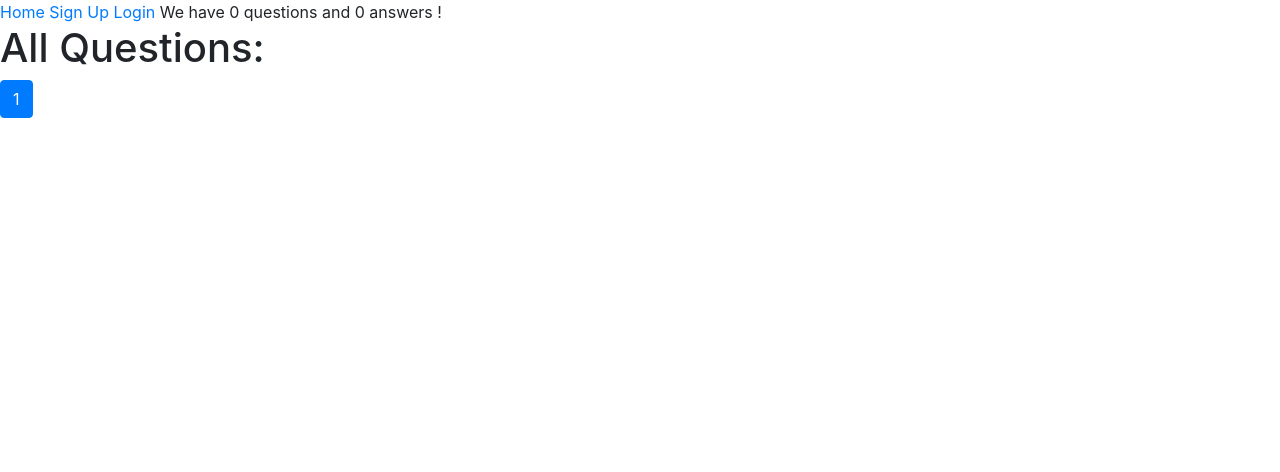
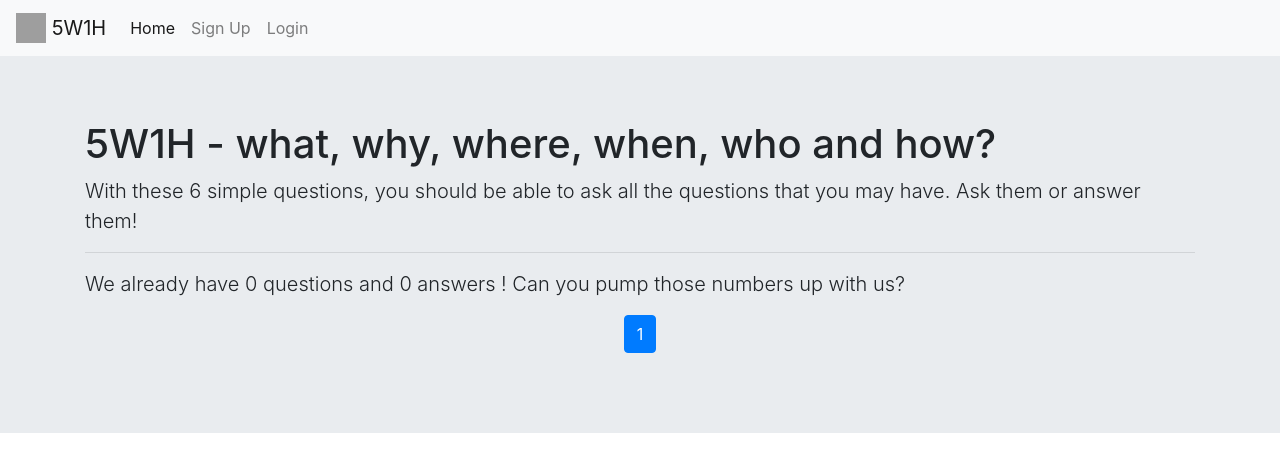
Before and after one commit to m-niemiec/5w1h, a Django app: page / in a window 1280 px wide. Shown: the top 472 px of the page. Run offline with Django 3.2, Linux system fonts and the light colour scheme; data that the repository does not hold is empty; parts of the project's set-up code (start-up, migrations or seed data) failed here and were passed over; some libraries are stand-ins or nearby versions; grey boxes are pictures that could not be loaded.

Commit message:
First part of styling home page with bootstrap.

```diff
--- a/main/templates/main/base.html
+++ b/main/templates/main/base.html
@@ -9,23 +9,43 @@
     <title>5W1H</title>
 </head>
 <body>
-<a href="{% url 'home' %}">Home</a>
-{% if user.is_authenticated %}
-    <a href="{% url 'dashboard' %}">Dashboard</a>
-    <a href="{% url 'askaquestion' %}">Ask a Question!</a>
-    Logged In as {{ user.username }}
-    <form action="{% url 'logoutuser' %}" method="POST">
-    {% csrf_token %}
-    <button type="submit">Log Out</button>
-    </form>
-{% else %}
-    <a href="{% url 'signupuser' %}">Sign Up</a>
-    <a href="{% url 'loginuser' %}">Login</a>
-{% endif %}
-{% block content %}{% endblock %}
 
+<nav class="navbar navbar-expand-lg navbar-light bg-light">
+  <a class="navbar-brand" href="{% url 'home' %}">
+    <img src="/docs/4.4/assets/brand/bootstrap-solid.svg" width="30" height="30" class="d-inline-block align-top" alt="">
+    5W1H
+  </a>
+
+  <button class="navbar-toggler" type="button" data-toggle="collapse" data-target="#navbarNavAltMarkup" aria-controls="navbarNavAltMarkup" aria-expanded="false" aria-label="Toggle navigation">
+    <span class="navbar-toggler-icon"></span>
+  </button>
+  <div class="collapse navbar-collapse" id="navbarNavAltMarkup">
+    <div class="navbar-nav">
+        <a class="nav-item nav-link active" href="{% url 'home' %}">Home <span class="sr-only">(current)</span></a>
+        {% if user.is_authenticated %}
+            <a class="nav-item nav-link" href="{% url 'dashboard' %}">Dashboard</a>
+            <a class="nav-item nav-link" href="{% url 'askaquestion' %}">Ask a Question! | </a>
+            <span class="navbar-text">
+            Logged in as {{ user.username }}
+                </span>
+            <form class="form-inline my-2 my-lg-0" action="{% url 'logoutuser' %}" method="POST">
+            {% csrf_token %}
+            <button type="submit" class="btn btn-warning">Log Out</button>
+            </form>
+        {% else %}
+            <a class="nav-item nav-link" href="{% url 'signupuser' %}">Sign Up</a>
+            <a class="nav-item nav-link" href="{% url 'loginuser' %}">Login</a>
+        {% endif %}
+    </div>
+  </div>
+</nav>
+<div class="jumbotron jumbotron-fluid">
+  <div class="container">
 {% include 'main/partials/messages_section.html' %}
 
+{% block content %}{% endblock %}
+  </div>
+</div>
 <script type="text/javascript">
     $(document).ready(function(event){
         $(document).on('click', '#voteup', function(event){
--- a/main/templates/main/home.html
+++ b/main/templates/main/home.html
@@ -8,31 +8,41 @@
     <title>Title</title>
 </head>
 <body>
-We have {{ questions_count }} questions and {{ answers_count }} answers !
-{{ test1 }}
-
-<h1>All Questions:</h1>
-    {% for question in allquestions %}
-
-
-
-<div class="card" style="max-width: 1080px;">
+<h1 class="display-5">5W1H - what, why, where, when, who and how?</h1>
+<p class="lead">With these 6 simple questions, you should be able to ask all the questions that you may have. Ask them or answer them!</p>
+<hr>
+<p class="lead">We already have {{ questions_count }} questions and {{ answers_count }} answers ! Can you pump those numbers up with us?</p>
+{% for question in allquestions %}
+<div class="card" >
   <div class="card-header">
-    Author: {{ question.user }} Created: {{ question.created|date:'M j Y H:i' }} Answered: {{ question.answered }}
+      <a href="{% url 'questiondetails' question.id %}" class="badge badge-info">ID#{{ question.id }}</a>
+      Total answers - {{ question.answer_set.count }}
+    {% if question.answered %}
+      <span class="badge badge-success">Answered</span>
+    {% else %}
+      <span class="badge badge-warning">Still need good answers!</span>
+      {% endif %}
+      <div class="float-right">
+          Author: {{ question.user }} | Created: {{ question.created|date:'M j Y H:i' }}
+      </div>
   </div>
-    <div class="card-body">
-    <a href="{% url 'questiondetails' question.id %}">{{ question|truncatechars:100 }}</a><br>
-
-                {% for answer in question.answer_set.all|slice:":3" %}
-            {{ answer|striptags|truncatechars:50 }}<br>
+  <div class="card-body">
+      {{ question|truncatechars:500 }}<br>
+        {% for answer in question.answer_set.all|slice:":3" %}
+            {{ answer|striptags|truncatechars:200 }}<br>
         {% endfor %}
   </div>
+    <div class="card-footer">
+      <small class="text-muted">
+          <a href="{% url 'questiondetails' question.id %}" class="btn btn-info btn-sm" role="button" aria-pressed="true">Answer</a>
+      </small>
     </div>
+    </div>
+
 <br>
     {% endfor %}
 
-
-<ul class="pagination">
+<ul class="pagination justify-content-center">
     {% if allquestions.has_previous %}
         <li class="page-item">
             <a href="?page={{ allquestions.previous_page_number }}" class="page-link">&laquo;</a>
@@ -57,6 +67,7 @@ We have {{ questions_count }} questions and {{ answers_count }} answers !
         </li>
     {% endif %}
 </ul>
+</center>
 
 </body>
 </html>
```
